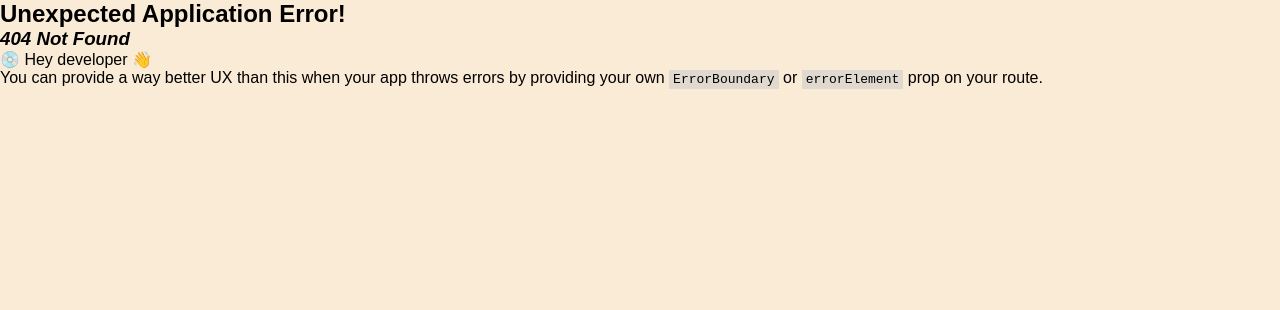
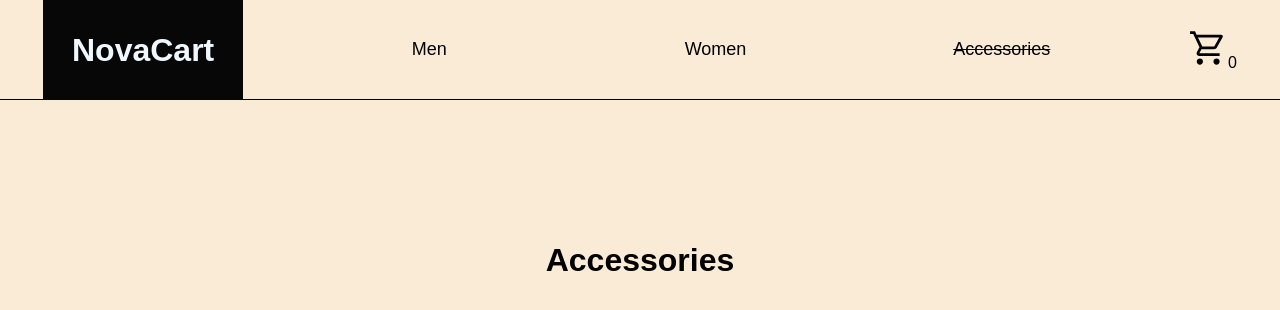
Before and after one commit to Belayne/shopping-cart, a React (Vite) app: page /products/accessories in a window 1280 px wide. Before the commit this address had no page. Shown: the top 310 px of the page. Built offline with nearby package versions, Linux system fonts and the light colour scheme.

Commit message:
feat: add products page and links to navbar

```diff
--- a/src/components/Homepage.css
+++ b/src/components/Homepage.css
@@ -11,6 +11,7 @@ main {
     font-size: 54px;
     width: 35ch;
     letter-spacing: 2px;
+    text-align: center;
 }
 
 .buttonLink {
--- a/src/components/Homepage.jsx
+++ b/src/components/Homepage.jsx
@@ -9,7 +9,7 @@ export default function Homepage() {
                 Discover Your Next Favorite Find
                 Shop the Latest Trends Today!
             </h1>
-            <Link className="buttonLink" to="/">SHOP</Link>
+            <Link className="buttonLink" to="/products">SHOP</Link>
         </main>
     )
 }
--- a/src/components/NavigationBar.css
+++ b/src/components/NavigationBar.css
@@ -4,23 +4,32 @@ nav {
     height: 100px;
     width: 100%;
     align-items: center;
-    justify-content: space-evenly;
+    justify-content: space-around;
     border-bottom: 1px solid black;
 }
 
 .navLink {
     text-decoration: none;
+    text-transform: capitalize;
     font-size: 18px;
     text-align: center;
     color: black;
     width: 200px;
 }
 
+
 .brandText {
     font-size: 32px;
     font-weight: bold;
+    background-color: #080708;
+    color:  aliceblue;
+    line-height: 100px;
 }
 
 .navLink:not(.brandText):hover {
     text-decoration: line-through;
 }
+
+.active {
+    text-decoration: line-through;
+}
--- a/src/components/NavigationBar.jsx
+++ b/src/components/NavigationBar.jsx
@@ -1,15 +1,19 @@
-import { Link } from "react-router-dom"
+import { Link, useParams } from "react-router-dom"
 import "./NavigationBar.css"
 import CartButton from "./CartButton"
 
 export default function NavigationBar() {
+    const currenCategory = useParams().category;
+
+    const categories = ["men", "women", "accessories"];
     return (
         <div className="navbar">
             <nav>
                 <Link className="navLink brandText" to={"/"}>NovaCart</Link>
-                <Link className="navLink" to={"/"}>Men</Link>
-                <Link className="navLink" to={"/"}>Women</Link>
-                <Link className="navLink" to={"/"}>Accessories</Link>
+                {categories.map(
+                    category => category == currenCategory?
+                    <Link className="navLink active" to={`/products/${category}`}>{category}</Link>
+                    :<Link className="navLink" to={`/products/${category}`}>{category}</Link>)}
                 <CartButton />
             </nav>
         </div>
--- /dev/null
+++ b/src/components/Products.css
@@ -0,0 +1,4 @@
+
+.categoryText {
+    text-transform: capitalize;
+}
--- /dev/null
+++ b/src/components/Products.jsx
@@ -0,0 +1,15 @@
+import { useParams } from "react-router-dom";
+import "./Products.css"
+
+export default function Products() {
+    const params = useParams();
+
+    const categoryName = params.category
+
+    return (
+        <>
+        <h1 className="categoryText">{categoryName}</h1>
+        </>
+    )
+
+}
--- /dev/null
+++ b/src/components/ProductsPage.jsx
@@ -0,0 +1,9 @@
+import { Outlet } from "react-router-dom"
+export default function Products({category = ""}) {
+
+    return (
+        <main className="productsPage">
+            <Outlet />
+        </main>
+    )
+}
--- a/src/index.css
+++ b/src/index.css
@@ -11,5 +11,5 @@ html {
 body {
   width: 100vw;
   height: 100vh;
-  background-color: antiquewhite;
+  background-color: #faebd7;
 }
```
Also changed, not shown: src/routes.jsx (+10 -0 lines).
